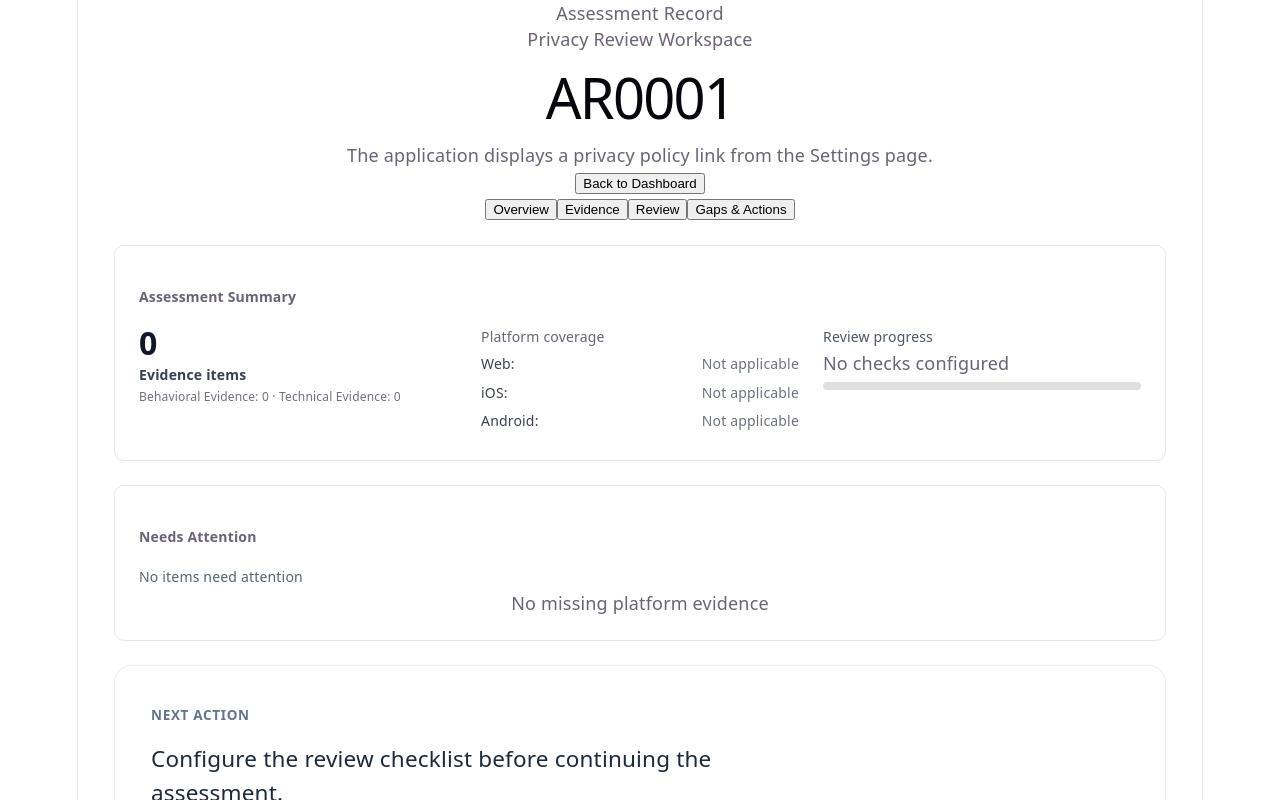
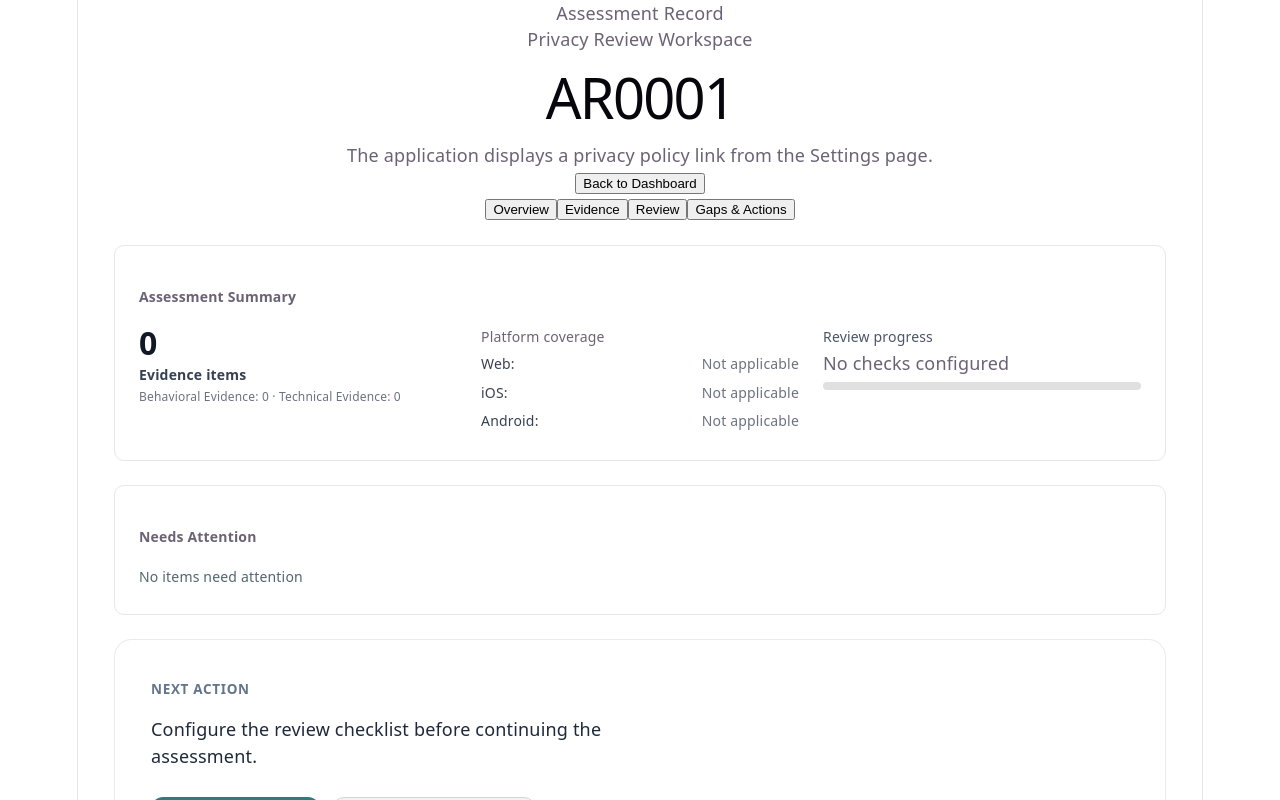
Before and after one commit to barroodc/AssessmentRecord, a React (Vite) app in the folder react/: page / in a window 1280 px wide. Both pictures are taken after a click on the element 430 px from the left and 568 px from the top of the page. Shown: the top 800 px of the page. Built offline with nearby package versions, Linux system fonts and the light colour scheme.

Commit message:
Matched the design for the majority of the overview section.

```diff
--- a/react/src/components/AssessmentOverview.jsx
+++ b/react/src/components/AssessmentOverview.jsx
@@ -5,7 +5,7 @@ import "./AssessmentOverview.css"
 import React from "react";
 
 export default function AssessmentOverview({record, setActiveTab, setIsReviewerNotesOpen, totalQuestions,
-                                               answeredQuestions,progressPercentage}) {
+                                               answeredQuestions,progressPercentage, createdGaps}) {
     const evidence = record.evidence ?? [];
     const platforms = record.requiredPlatforms ?? [];
     const totalEvidence = evidence.length;
@@ -36,6 +36,8 @@ export default function AssessmentOverview({record, setActiveTab, setIsReviewerN
     } else {
         nextActionDescription = "All review checks are complete. The assessment is ready for a final decision.";
     }
+
+    const openGaps = createdGaps.filter((gap) => gap.status === "open");
     return (
         <section className="assessment-overview">
 
@@ -43,7 +45,7 @@ export default function AssessmentOverview({record, setActiveTab, setIsReviewerN
                                technicalEvidence={technicalEvidence} evidence={evidence} platforms={platforms}
                                allPlatforms={allPlatforms} totalChecks={totalChecks} completedChecks={completedChecks}
                                completionPercentage={completionPercentage}/>
-            <NeedsAttention missingPlatforms={missingPlatforms}/>
+            <NeedsAttention missingPlatforms={missingPlatforms} setActiveTab={setActiveTab} openGaps={openGaps}/>
             <NextAction nextAction={nextAction} nextActionDescription={nextActionDescription} setActiveTab={setActiveTab}
             setIsReviewerNotesOpen={setIsReviewerNotesOpen}/>
 
--- /dev/null
+++ b/react/src/components/AssessmentRecordPage.css
@@ -0,0 +1,10 @@
+.assessment-workspace {
+    display: flex;
+    flex-direction: row;
+    gap: 1rem;
+}
+
+.assessment-main-content {
+    flex: 1;
+    min-width: 0;
+}
--- a/react/src/components/AssessmentRecordPage.jsx
+++ b/react/src/components/AssessmentRecordPage.jsx
@@ -5,6 +5,7 @@ import ReviewerNotes from "./ReviewerNotes.jsx";
 import AssessmentEvidence from "./AssessmentEvidence.jsx";
 import AssessmentReview from "./AssessmentReview.jsx"
 import AssessmentGaps from "./AssessmentGaps.jsx";
+import "./AssessmentRecordPage.css";
 import React, {useState} from "react";
 
 export default function AssessmentRecordPage({record, clearSelection}) {
@@ -32,9 +33,17 @@ export default function AssessmentRecordPage({record, clearSelection}) {
         }), {})
     );
 
+    const [assessmentNotes, setAssessmentNotes] = useState("");
+
     const totalQuestions = (record.reviewQuestions ?? []).length;
     const answeredQuestions = (Object.values(answers).filter((actualQuestions) => actualQuestions !== null && actualQuestions !== undefined)).length;
     let progressPercentage = 0;
+
+    const reviewChecks = record.reviewChecks ?? [];
+    const totalChecks = reviewChecks.length;
+    const completedChecks = reviewChecks.filter((checks) => checks.completed === true).length;
+
+    const openGapsCount = createdGaps.filter((gap) => gap.status === "open").length;
 
     if (totalQuestions !== 0) {
         progressPercentage = (answeredQuestions / totalQuestions) * 100;
@@ -43,18 +52,26 @@ export default function AssessmentRecordPage({record, clearSelection}) {
     return (
         <main>
             <AssessmentHeader record={record} clearSelection={clearSelection}/>
+            <div className="assessment-workspace">
+                <div className="assessment-main-content">
                     <AssessmentTabs activeTab={activeTab} setActiveTab={setActiveTab}/>
                     {activeTab === "overview" ? <AssessmentOverview record={record} setActiveTab={setActiveTab}
                                                                     setIsReviewerNotesOpen={setIsReviewerNotesOpen}
-                                                            totalQuestions={totalQuestions} answeredQuestions={answeredQuestions} progressPercentage={progressPercentage}/> :
+                                                                    totalQuestions={totalQuestions} answeredQuestions={answeredQuestions}
+                                                                    progressPercentage={progressPercentage} createdGaps={createdGaps}/> :
                         activeTab === "evidence" ? <AssessmentEvidence record={record} /> :
                             activeTab === "review" ? <AssessmentReview record={record} setCreatedGaps={setCreatedGaps} answers={answers} setAnswers={setAnswers}
                                                                        notes={notes} setNotes={setNotes} flags={flags} setFlags={setFlags} totalQuestions={totalQuestions}
                                                                        answeredQuestions={answeredQuestions} progressPercentage={progressPercentage}/> : activeTab==="gapsAndActions" ?
                                 <AssessmentGaps createdGaps={createdGaps} setCreatedGaps={setCreatedGaps} createdActionItems={createdActionItems} setCreatedActionItems={setCreatedActionItems}/> : ""}
+
+                </div>
                 {isReviewerNotesOpen && (
-                <ReviewerNotes setIsReviewerNotesOpen={setIsReviewerNotesOpen}/>
+                    <ReviewerNotes setIsReviewerNotesOpen={setIsReviewerNotesOpen} assessmentNotes={assessmentNotes} setAssessmentNotes={setAssessmentNotes}
+                                   totalChecks={totalChecks} completedChecks={completedChecks} openGapsCount={openGapsCount}/>
                 )}
+            </div>
+
 
         </main>
     )
--- a/react/src/components/NeedsAttention.css
+++ b/react/src/components/NeedsAttention.css
@@ -24,6 +24,14 @@
     justify-content: space-between;
     align-items: center;
     padding: 12px 0;
+    background-color: transparent;
+    width: 100%;
+    border-color: transparent;
+}
+
+.attention-row:hover {
+    background-color: #F8F9FA;
+    cursor: pointer;
 }
 
 .attention-row-content {
--- a/react/src/components/NeedsAttention.jsx
+++ b/react/src/components/NeedsAttention.jsx
@@ -1,8 +1,10 @@
 import "./NeedsAttention.css"
+import { CircleDashed } from "lucide-react";
+import { CircleAlert } from "lucide-react";
 
-export default function NeedsAttention({missingPlatforms}) {
+export default function NeedsAttention({missingPlatforms, setActiveTab, openGaps}) {
 
-    const attentionCount = missingPlatforms.length;
+    const attentionCount = missingPlatforms.length + openGaps.length;
 
     return (
         <section className="needs-attention-card">
@@ -10,20 +12,25 @@ export default function NeedsAttention({missingPlatforms}) {
             <p className="needs-attention-count">{attentionCount === 1 ? `${attentionCount} item needs attention` :
                 attentionCount > 1 ? `${attentionCount} items need attention` : `No items need attention`}</p>
             <article>
-                {missingPlatforms.length === 0 ? (
-                    <p>No missing platform evidence</p>
+                {attentionCount === 0 ? (
+                    ""
                 ) : (
                     missingPlatforms.map((missingPlat) => (
-                        <div key={missingPlat} className="attention-row">
+                        <button key={missingPlat} type="button" className="attention-row" onClick={() => setActiveTab("evidence")}>
                             <div className="attention-row-content">
-                                <span className="attention-icon">!</span>
+                                <span className="attention-icon"><CircleDashed size={16} className="attention-icon"/></span>
                                 <span className="attention-message">{missingPlat} evidence is missing</span>
                             </div>
                             <div className="attention-chevron">›</div>
-                        </div>
-
+                        </button>
                     ))
                 )}
+                    {openGaps.length > 0 ? <button type="button" className="attention-row" onClick={() => setActiveTab("gapsAndActions")}>
+                        <div className="attention-row-content">
+                            <span className="attention-icon"><CircleAlert size={16} className="attention-icon" /></span>
+                            <span className="attention-message">{openGaps.length > 1 ?
+                                `${openGaps.length} evidence gaps remain open` : `${openGaps.length} evidence gap remains open`}</span></div><div className="attention-chevron">›</div></button> : ""}
+
             </article>
         </section>
     )
--- a/react/src/components/NextAction.css
+++ b/react/src/components/NextAction.css
@@ -16,7 +16,7 @@
 }
 
 .main-action-text {
-    font-size: 1.25rem;
+    font-size: 1rem;
     font-weight: 400;
     line-height: 1.5;
     color: #1e293b;
@@ -25,14 +25,15 @@
 }
 
 .description-for-next-action {
-    font-size: 0.7rem;
+    font-size: 0.875rem;
+    line-height: 1.5;
     color: #64748b;
     margin: 0;
 }
 
 .ctn-review-btn {
     height: 48px;
-    padding: 0 24px;
+    padding: 0 20px;
     background-color: #287F7D;
     color: white;
     border: none;
@@ -43,7 +44,6 @@
     display: flex;
     align-items: center;
     gap: 16px;
-    margin-top: 24px;
 }
 
 .ctn-review-btn:hover {
@@ -51,6 +51,39 @@
 }
 
 .ctn-review-btn:focus-visible {
-    outline: 2px solid #ffffff;
+    outline: 2px solid #287F7D;
     outline-offset: 2px;
 }
+
+.next-action-buttons {
+    display: flex;
+    flex-direction: row;
+    flex-wrap: wrap;
+    gap: 12px;
+    margin-bottom: 12px;
+}
+
+.reviewer-notes-btn {
+    background-color: #f1f3f5;
+    color: #1f2937;
+    border: 1px solid #d1d5db;
+    border-radius: 12px;
+    height: 48px;
+    padding: 0 20px;
+    cursor: pointer;
+    display: inline-flex;
+    align-items: center;
+    justify-content: center;
+    font-family: inherit;
+    font-size: 16px;
+    font-weight: 500;
+}
+
+.reviewer-notes-btn:hover {
+    background-color: #e9ecef;
+}
+
+.reviewer-notes-btn:focus-visible {
+    outline: 2px solid #2563eb;
+    outline-offset: 2px;
+}
--- a/react/src/components/NextAction.jsx
+++ b/react/src/components/NextAction.jsx
@@ -5,9 +5,11 @@ export default function NextAction({nextAction, nextActionDescription, setActive
         <section className="next-action-prompt">
             <h3 className="heading-for-next-action">Next Action</h3>
             <p className="main-action-text">{nextActionDescription}</p>
-            <button type="button" className="ctn-review-btn" onClick={() => setActiveTab("review")}>Continue Review</button>
-            <button type="button" onClick={()=> setIsReviewerNotesOpen(true)}>Open Reviewer Notes</button>
-            <p className="description-for-next-action">{nextAction}</p>
+            <div className="next-action-buttons">
+                <button type="button" className="ctn-review-btn" onClick={() => setActiveTab("review")}>Continue Review</button>
+                <button type="button" className="reviewer-notes-btn" onClick={()=> setIsReviewerNotesOpen(true)}>Open Reviewer Notes</button>
+            </div>
+            <p className="description-for-next-action">The review can be completed from Reviewer Notes once outstanding items are resolved.</p>
         </section>
     )
 }
--- a/react/src/components/ReviewerNotes.css
+++ b/react/src/components/ReviewerNotes.css
@@ -1,7 +1,6 @@
 .reviewer-notes-panel {
-    position: fixed;
-    top: 80px;
-    right: 24px;
+    top: 16px;
+    align-self: flex-start;
     width: 360px;
     max-height: calc(100vh - 104px);
     overflow-y: auto;
@@ -9,6 +8,6 @@
     border: 1px solid #e2e8f0;
     border-radius: 16px;
     padding: 24px;
-    box-shadow: 0 8px 24px rgba(0, 0, 0, 0.08);
-    z-index: 20;
+    flex-shrink: 0;
+    position: sticky;
 }
--- a/react/src/components/ReviewerNotes.jsx
+++ b/react/src/components/ReviewerNotes.jsx
@@ -1,10 +1,15 @@
 import "./ReviewerNotes.css"
 
-export default function ReviewerNotes({setIsReviewerNotesOpen}) {
+export default function ReviewerNotes({setIsReviewerNotesOpen, assessmentNotes, setAssessmentNotes, totalChecks, completedChecks, openGapsCount}) {
     return (
         <aside className="reviewer-notes-panel">
             <h3>Reviewer Notes</h3>
-            <p>Reviewer notes will appear here</p>
+            <section>
+                <h4>Review Status</h4>
+                <p>{completedChecks} of {totalChecks} checks complete</p>
+                <p>Open gaps: {openGapsCount}</p>
+            </section>
+            <textarea value={assessmentNotes} onChange={(event) => setAssessmentNotes(event.target.value)}/>
             <button type="button" onClick={()=> setIsReviewerNotesOpen(false)}>Close</button>
         </aside>
     )
```
Lines whose indentation alone changed are shown as unchanged.
